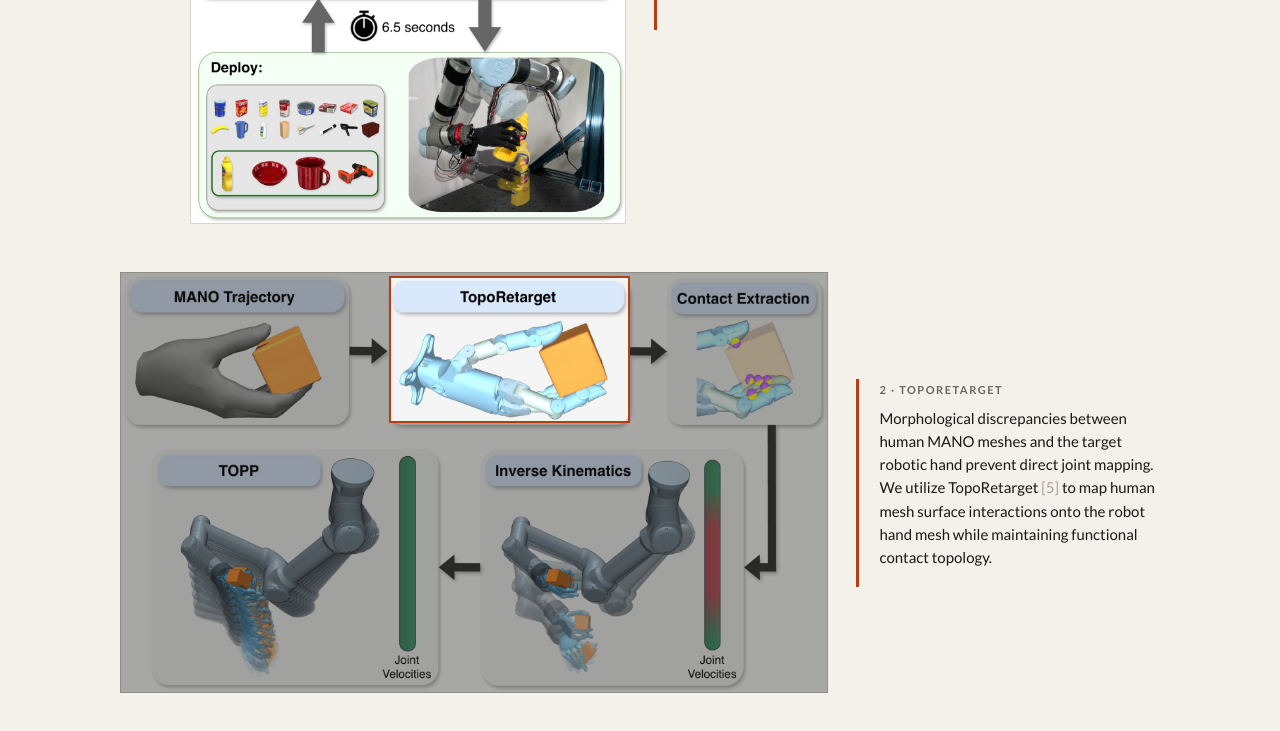
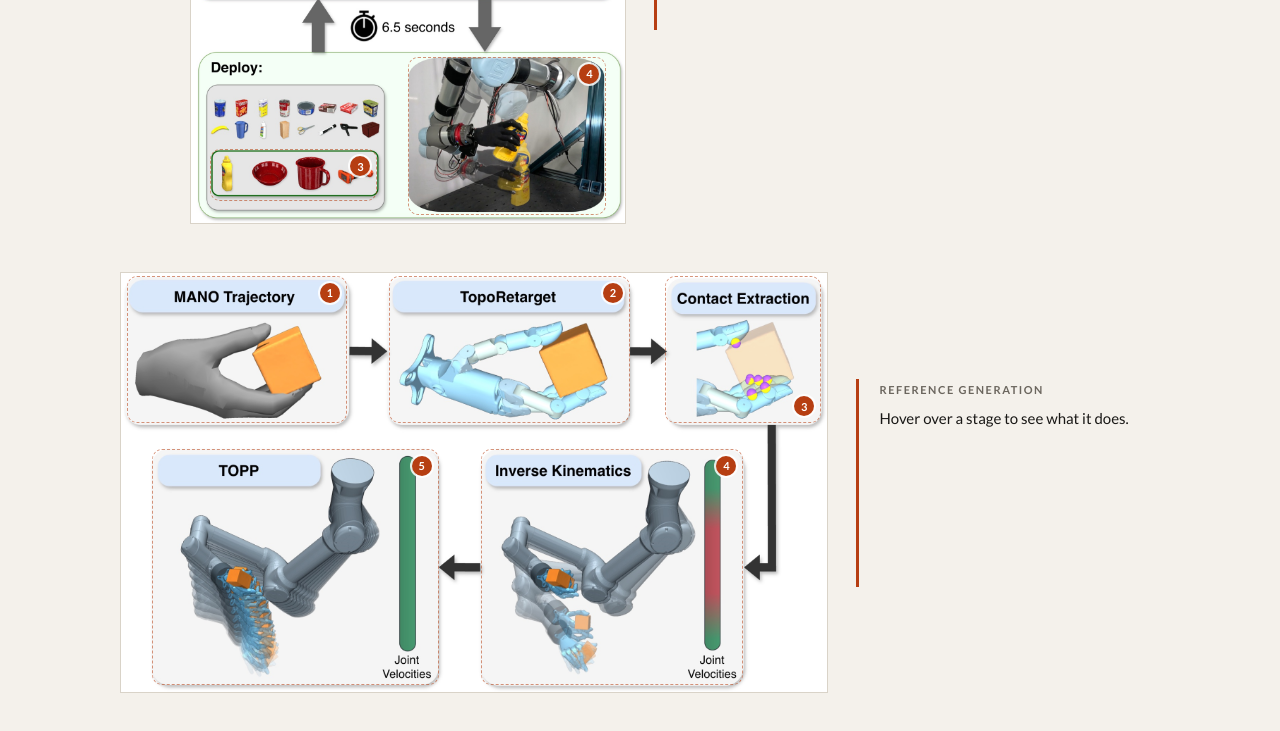
Before and after one commit to multiplylabs/oath, a plain HTML site: page index.html in a window 1280 px wide. Both pictures are taken after a click on the button 509 px from the left and 3429 px from the top of the page. Shown: the part 3080-3811 px from the top of the page. Drawn offline with Linux system fonts and the light colour scheme.

Commit message:
Mark the explorable regions, round their corners, and reset when the pointer leaves

```diff
--- a/assets/css/site.css
+++ b/assets/css/site.css
@@ -65,12 +65,18 @@ h2+h3{margin-top:0}
 .stages{display:grid;grid-template-columns:minmax(0,7fr) minmax(0,3fr);gap:28px;align-items:center;margin:0 auto 48px}
 .stage-figure{position:relative;overflow:hidden}
 .stage-figure img{width:100%;height:auto;background:#fff;border:1px solid var(--keyline)}
-.hot{position:absolute;padding:0;border:2px solid transparent;background:transparent;cursor:pointer;transition:border-color .15s,box-shadow .2s}
+/* hover targets: a faint dashed outline and a numbered badge show what can be explored */
+.hot{position:absolute;padding:0;border:1.5px dashed rgba(182,62,18,.55);border-radius:10px;background:transparent;cursor:pointer;
+  transition:border-color .15s,box-shadow .2s}
+.hot::after{content:attr(data-stage);position:absolute;top:6px;right:6px;width:20px;height:20px;border-radius:50%;display:grid;place-items:center;
+  background:var(--accent);color:#fff;font:700 11px/1 var(--font);box-shadow:0 0 0 2px rgba(255,255,255,.85);transition:opacity .15s}
 /* the active region stays bright while the rest of the figure dims */
-.hot:hover,.hot:focus-visible,.hot.on{border-color:var(--accent);box-shadow:0 0 0 2000px rgba(25,24,22,.38);outline:none;z-index:1}
+.hot:hover,.hot:focus-visible,.hot.on{border:2px solid var(--accent);box-shadow:0 0 0 2000px rgba(25,24,22,.38);outline:none;z-index:1}
+.stage-figure:has(.hot.on) .hot:not(.on)::after{opacity:.35}
 .s1{left:1%;top:1%;width:31%;height:35%}
 .s2{left:38%;top:1%;width:34%;height:35%}
 .s3{left:77%;top:1%;width:22%;height:35%}
+.s3::after{top:auto;bottom:6px} /* its title runs to the top-right corner */
 .s4{left:51%;top:42%;width:37%;height:56%}
 .s5{left:4.5%;top:42%;width:40.5%;height:56%}
 .stages.portrait{grid-template-columns:minmax(0,1fr) minmax(0,1fr);max-width:900px}
--- a/assets/js/site.js
+++ b/assets/js/site.js
@@ -18,7 +18,12 @@
     };
     for (const h of hots) {
       for (const ev of ["mouseenter", "focus", "click"]) h.addEventListener(ev, () => show(h.dataset.stage));
+      for (const ev of ["mouseleave", "blur"]) h.addEventListener(ev, () => show("0"));
     }
+    // On touch screens there is no mouseleave: a tap anywhere outside the targets resets the panel.
+    document.addEventListener("click", (e) => {
+      if (!e.target.closest(".hot")) show("0");
+    });
   }
 
   for (const b of document.querySelectorAll("button[data-copy]")) {
```
